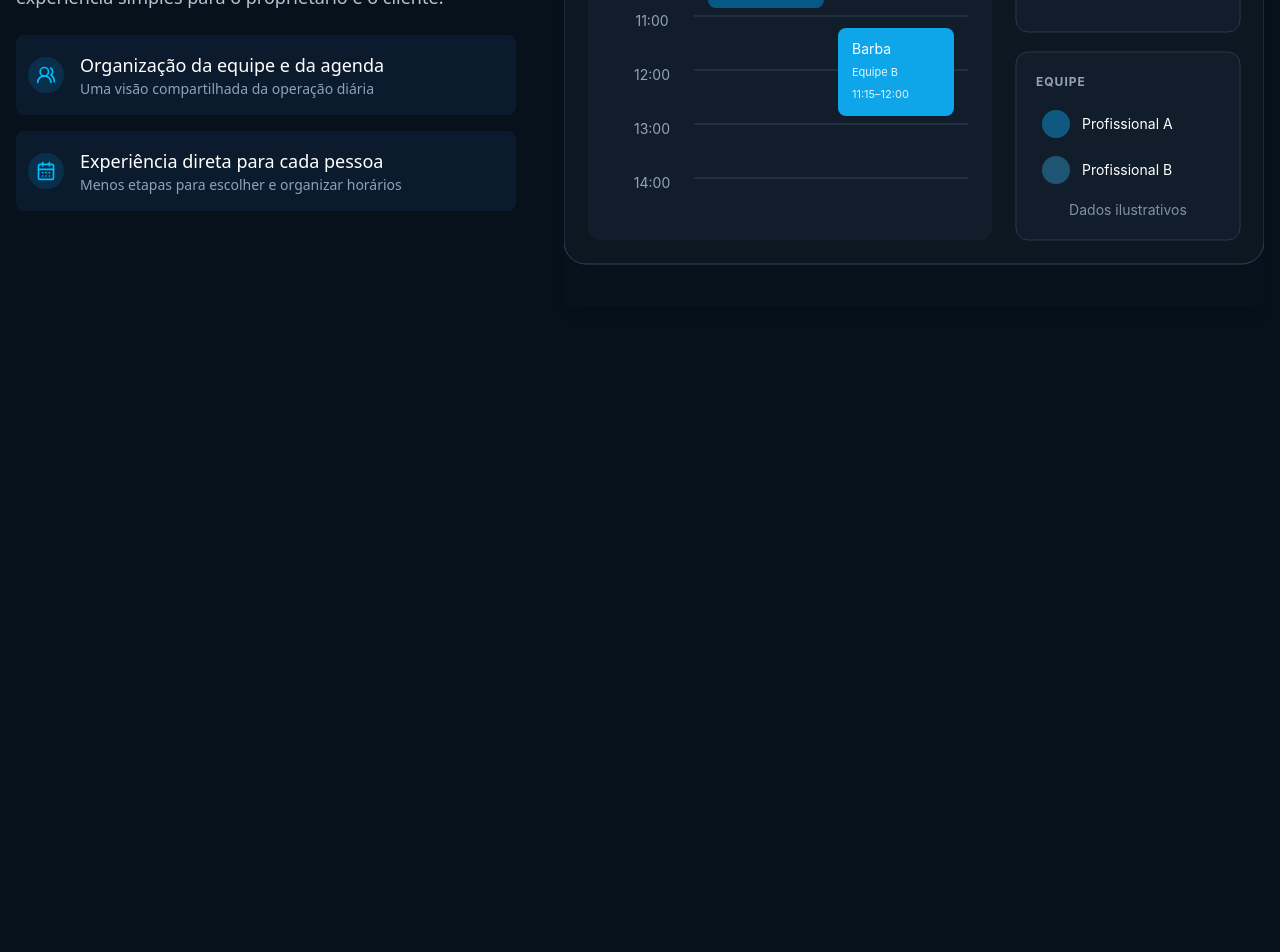
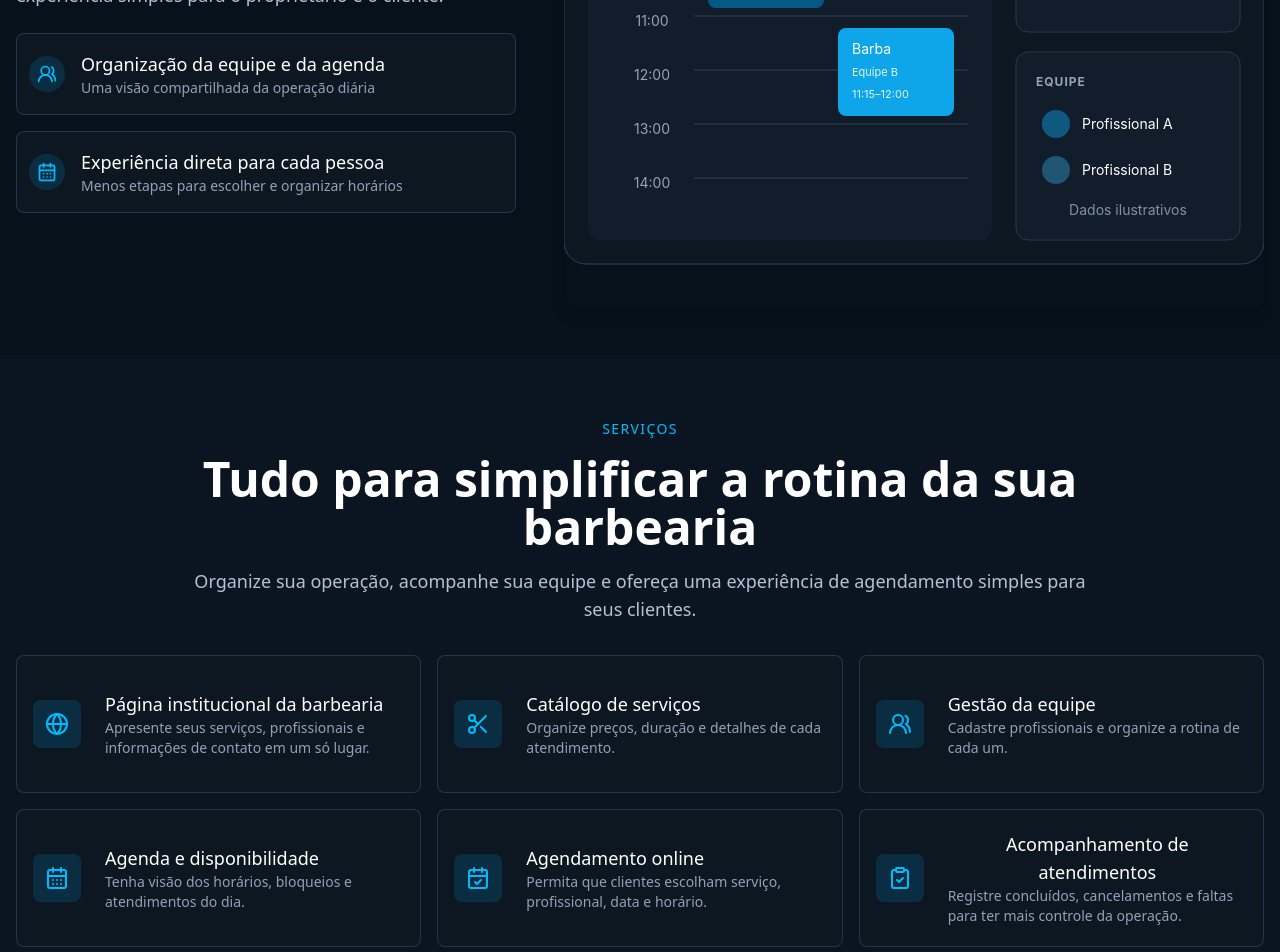
Before and after one commit to T-J-Labs/barberhub, a Next.js app in the folder frontend/: page / in a window 1280 px wide. Shown: the part 1300-2252 px from the top of the page. Before the commit the page ends 1655 px from the top, so only its background shows below. Built offline with nearby package versions, Linux system fonts and the light colour scheme.

Commit message:
feat(public-home): add services section and document visual palette

```diff
--- a/frontend/src/app/(public)/page.tsx
+++ b/frontend/src/app/(public)/page.tsx
@@ -1,6 +1,7 @@
 import { HeroSection } from "@/features/public-home/components/HeroSection";
 import { AudienceSection } from "@/features/public-home/components/AudienceSection";
 import { ProductSection } from "@/features/public-home/components/ProductSection";
+import { ServicesSection } from "@/features/public-home/components/ServicesSection";
 
 export default function Home() {
   return (
@@ -8,6 +9,7 @@ export default function Home() {
       <HeroSection />
       <AudienceSection />
       <ProductSection />
+      <ServicesSection />
     </>
   );
 }
--- a/frontend/src/features/public-home/components/AudienceSection.tsx
+++ b/frontend/src/features/public-home/components/AudienceSection.tsx
@@ -4,22 +4,22 @@ export function AudienceSection() {
   return(
     <section
       id="audience"
-      className="relative isolate overflow-hidden bg-[#0B1826] py-12 sm:py-16"
+      className="relative isolate overflow-hidden bg-[#0A1521] py-12 sm:py-16"
     >
       <Container>
         <div className="lg:flex lg:flex-col lg:items-center lg:text-center">
-          <h2 className="text-sky-400 font-medium text-sm tracking-widest">PARA QUEM É O BARBERHUB</h2>
+          <p className="text-sky-400 font-medium text-sm tracking-widest">PARA QUEM É O BARBERHUB</p>
 
-          <ul className="mt-8 text-lg text-slate-300 flex flex-col lg:w-full lg:flex-row gap-4">
-            <li className="flex flex-1 items-center gap-4 border border-slate-700/70 bg-[#07111C] rounded-lg p-4">
+          <ul className="mt-8 text-lg text-white flex flex-col lg:w-full lg:flex-row gap-4">
+            <li className="flex flex-1 items-center gap-4 border border-slate-700/70 bg-[#0D1722] rounded-lg p-4">
               <span aria-hidden="true" className="size-3 shrink-0 rounded-full bg-sky-400" />
               Barbearias
             </li>
-            <li className="flex flex-1 items-center gap-4 border border-slate-700/70 bg-[#07111C] rounded-lg p-4">
+            <li className="flex flex-1 items-center gap-4 border border-slate-700/70 bg-[#0D1722] rounded-lg p-4">
               <span aria-hidden="true" className="size-3 shrink-0 rounded-full bg-sky-400" />
               Profissionais independentes
             </li>
-            <li className="flex flex-1 items-center gap-4 border border-slate-700/70 bg-[#07111C] rounded-lg p-4">
+            <li className="flex flex-1 items-center gap-4 border border-slate-700/70 bg-[#0D1722] rounded-lg p-4">
               <span aria-hidden="true" className="size-3 shrink-0 rounded-full bg-sky-400" />
               Pequenas barbearias
             </li>
--- a/frontend/src/features/public-home/components/HeroSection.tsx
+++ b/frontend/src/features/public-home/components/HeroSection.tsx
@@ -32,7 +32,7 @@ export function HeroSection() {
               <div className="flex flex-col items-center justify-center gap-4 lg:flex-row w-full">
                 <Link
                   href="/register"
-                  className="flex min-h-11 w-full items-center justify-center rounded-lg bg-sky-500 py-3 text-center"
+                  className="flex min-h-11 w-full items-center justify-center rounded-lg bg-sky-500 py-3 text-center text-white"
                 >
                   Registrar
                 </Link>
--- a/frontend/src/features/public-home/components/ProductSection.tsx
+++ b/frontend/src/features/public-home/components/ProductSection.tsx
@@ -19,29 +19,29 @@ export function ProductSection() {
 
               <div className="flex flex-col items-center justify-center gap-4 w-full">
 
-                <div
-                  className="flex  w-full items-center rounded-lg bg-[#0B1A2D] py-4 px-3 gap-4"
+                <article
+                  className="flex  w-full items-center rounded-lg border border-slate-700/70 bg-[#0D1722] py-4 px-3 gap-4"
                 >
                   <span className="flex size-9 shrink-0 items-center justify-center rounded-full bg-sky-500/15">
                     <LuUsersRound aria-hidden="true" className="size-5 text-sky-400" />
                   </span>
                   <div className="flex flex-col items-start justify-center">
-                    <span className="text-lg font-medium">Organização da equipe e da agenda</span>
-                    <span className="text-sm text-slate-400">Uma visão compartilhada da operação diária</span>
+                    <h3 className="text-lg text-white font-medium">Organização da equipe e da agenda</h3>
+                    <p className="text-sm text-slate-400">Uma visão compartilhada da operação diária</p>
                   </div>
-                </div>
+                </article>
 
-                <div
-                  className="flex  w-full items-center rounded-lg bg-[#0B1A2D] py-4 px-3 gap-4"
+                <article
+                  className="flex  w-full items-center rounded-lg border border-slate-700/70 bg-[#0D1722] py-4 px-3 gap-4"
                 >
                   <span className="flex size-9 shrink-0 items-center justify-center rounded-full bg-sky-500/15">
                     <LuCalendarDays aria-hidden="true" className="size-5 text-sky-400" />
                   </span>
                   <div className="flex flex-col items-start justify-center">
-                    <span className="text-lg font-medium">Experiência direta para cada pessoa</span>
-                    <span className="text-sm text-slate-400">Menos etapas para escolher e organizar horários</span>
+                    <h3 className="text-lg text-white font-medium">Experiência direta para cada pessoa</h3>
+                    <p className="text-sm text-slate-400">Menos etapas para escolher e organizar horários</p>
                   </div>
-                </div>
+                </article>
 
               </div> {/* FIM DOS CARDS */}
 
--- /dev/null
+++ b/frontend/src/features/public-home/components/ServicesSection.tsx
@@ -0,0 +1,100 @@
+import { Container } from "@/components/ui/Container"
+import {
+  LuCalendarCheck,
+  LuCalendarDays,
+  LuClipboardCheck,
+  LuGlobe,
+  LuScissors,
+  LuUsersRound,
+} from "react-icons/lu";
+
+export function ServicesSection() {
+  return(
+    <section
+      id="servicos"
+      className="relative isolate overflow-hidden bg-[#0A1521] py-12 sm:py-16"
+    >
+      <Container>
+        <div className="flex flex-col lg:items-center lg:text-center gap-4">
+          <p className="text-sky-400 font-medium text-sm tracking-widest">SERVIÇOS</p>
+          <h2 className="text-[2.25rem] sm:text-5xl font-bold text-white max-w-4xl">Tudo para simplificar a rotina da sua barbearia</h2>
+          <p className="text-lg text-[#B6C2D1] max-w-4xl">Organize sua operação, acompanhe sua equipe e ofereça uma experiência de agendamento simples para seus clientes.</p>
+
+          <div className="mt-4 grid w-full auto-rows-fr grid-cols-1 gap-4 sm:grid-cols-2 lg:grid-cols-3">
+            <article
+              className="flex h-full w-full items-center rounded-lg border border-slate-700/70 bg-[#0D1722] px-4 py-5 gap-6"
+            >
+              <span className="flex size-12 shrink-0 items-center justify-center rounded-lg bg-sky-500/15">
+                <LuGlobe aria-hidden="true" className="size-6 text-sky-400" />
+              </span>
+              <div className="flex flex-col items-start justify-center">
+                <h3 className="text-lg text-white font-medium">Página institucional da barbearia</h3>
+                <p className="text-sm text-slate-400 text-start">Apresente seus serviços, profissionais e informações de contato em um só lugar.</p>
+              </div>
+            </article>
+
+            <article
+              className="flex h-full w-full items-center rounded-lg border border-slate-700/70 bg-[#0D1722] px-4 py-5 gap-6"
+            >
+              <span className="flex size-12 shrink-0 items-center justify-center rounded-lg bg-sky-500/15">
+                <LuScissors aria-hidden="true" className="size-6 text-sky-400" />
+              </span>
+              <div className="flex flex-col items-start justify-center">
+                <h3 className="text-lg text-white font-medium">Catálogo de serviços</h3>
+                <p className="text-sm text-slate-400 text-start">Organize preços, duração e detalhes de cada atendimento.</p>
+              </div>
+            </article>
+
+            <article
+              className="flex h-full w-full items-center rounded-lg border border-slate-700/70 bg-[#0D1722] px-4 py-5 gap-6"
+            >
+              <span className="flex size-12 shrink-0 items-center justify-center rounded-lg bg-sky-500/15">
+                <LuUsersRound aria-hidden="true" className="size-6 text-sky-400" />
+              </span>
+              <div className="flex flex-col items-start justify-center">
+                <h3 className="text-lg text-white font-medium">Gestão da equipe</h3>
+                <p className="text-sm text-slate-400 text-start">Cadastre profissionais e organize a rotina de cada um.</p>
+              </div>
+            </article>
+
+            <article
+              className="flex h-full w-full items-center rounded-lg border border-slate-700/70 bg-[#0D1722] px-4 py-5 gap-6"
+            >
+              <span className="flex size-12 shrink-0 items-center justify-center rounded-lg bg-sky-500/15">
+                <LuCalendarDays aria-hidden="true" className="size-6 text-sky-400" />
+              </span>
+              <div className="flex flex-col items-start justify-center">
+                <h3 className="text-lg text-white font-medium">Agenda e disponibilidade</h3>
+                <p className="text-sm text-slate-400 text-start">Tenha visão dos horários, bloqueios e atendimentos do dia.</p>
+              </div>
+            </article>
+
+            <article
+              className="flex h-full w-full items-center rounded-lg border border-slate-700/70 bg-[#0D1722] px-4 py-5 gap-6"
+            >
+              <span className="flex size-12 shrink-0 items-center justify-center rounded-lg bg-sky-500/15">
+                <LuCalendarCheck aria-hidden="true" className="size-6 text-sky-400" />
+              </span>
+              <div className="flex flex-col items-start justify-center">
+                <h3 className="text-lg text-white font-medium">Agendamento online</h3>
+                <p className="text-sm text-slate-400 text-start">Permita que clientes escolham serviço, profissional, data e horário.</p>
+              </div>
+            </article>
+
+            <article
+              className="flex h-full w-full items-center rounded-lg border border-slate-700/70 bg-[#0D1722] px-4 py-5 gap-6"
+            >
+              <span className="flex size-12 shrink-0 items-center justify-center rounded-lg bg-sky-500/15">
+                <LuClipboardCheck aria-hidden="true" className="size-6 text-sky-400" />
+              </span>
+              <div className="flex flex-col items-start justify-center">
+                <h3 className="text-lg text-white font-medium">Acompanhamento de atendimentos</h3>
+                <p className="text-sm text-slate-400 text-start">Registre concluídos, cancelamentos e faltas para ter mais controle da operação.</p>
+              </div>
+            </article>
+          </div>
+        </div>
+      </Container>
+    </section>
+  )
+}
```
Also changed, not shown: 1 other file (tests, documents, lock files or other folders).
